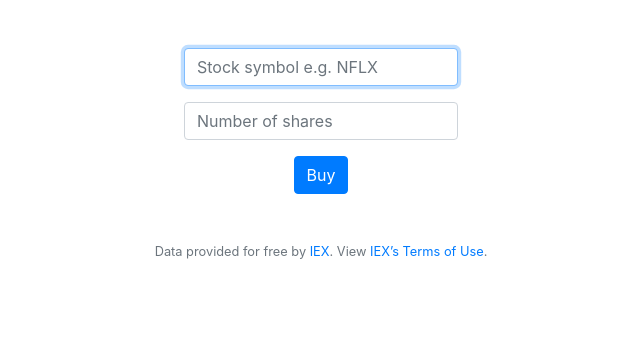
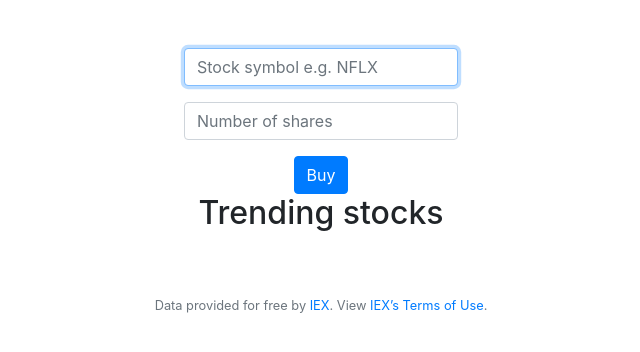
Before and after one commit to Lucifer21123/stock-trading-app, a Flask app: page /buy in a window 1280 px wide. Shown: the part 76-428 px from the top of the page, without its empty margins (319-959 px from the left). Run offline with Flask 2, Linux system fonts and the light colour scheme; the visitor is signed in with stand-in values (Sample User, id 1); some libraries are stand-ins or nearby versions.

Commit message:
Changes for samarath's semester project

```diff
--- a/finance/helpers.py
+++ b/finance/helpers.py
@@ -44,7 +44,7 @@ def lookup(symbol):
     # Contact API
     try:
         api_key = os.environ.get("API_KEY")
-        response = requests.get(f"https://cloud-sse.iexapis.com/stable/stock/{urllib.parse.quote_plus(symbol)}/quote?token={api_key}")
+        response = requests.get(f"https://cloud.iexapis.com/stable/stock/{urllib.parse.quote_plus(symbol)}/quote?token={api_key}")
         response.raise_for_status()
     except requests.RequestException:
         return None
--- a/finance/templates/buy.html
+++ b/finance/templates/buy.html
@@ -7,13 +7,25 @@
 {% block main %}
 <form action="/buy" method="POST">
     <div class="form-group">
-            <input required autocomplete="off" autofocus class="form-control" name="symbol" placeholder="Stock symbol e.g. NFLX" type="text">
+        <input required autocomplete="off" autofocus class="form-control" name="symbol"
+            placeholder="Stock symbol e.g. NFLX" type="text">
     </div>
 
     <div class="form-group">
-            <input required autocomplete="off" class="form-control" name="shares" min="1" placeholder="Number of shares" type="number">
+        <input required autocomplete="off" class="form-control" name="shares" min="1" placeholder="Number of shares"
+            type="number">
     </div>
 
     <button class="btn btn-primary" type="submit">Buy</button>
 </form>
+
+<h2>Trending stocks</h2>
+
+<div>
+    <ul>
+        {% for stock in trending_stocks %}
+        <li>{{ stock.stock_symbol }} is at price: {{ stock.stock_price | usd }}</li>
+        {% endfor %}
+    </ul>
+</div>
 {% endblock %}
```
Also changed, not shown: 1 other file. Lines whose indentation alone changed are shown as unchanged.
